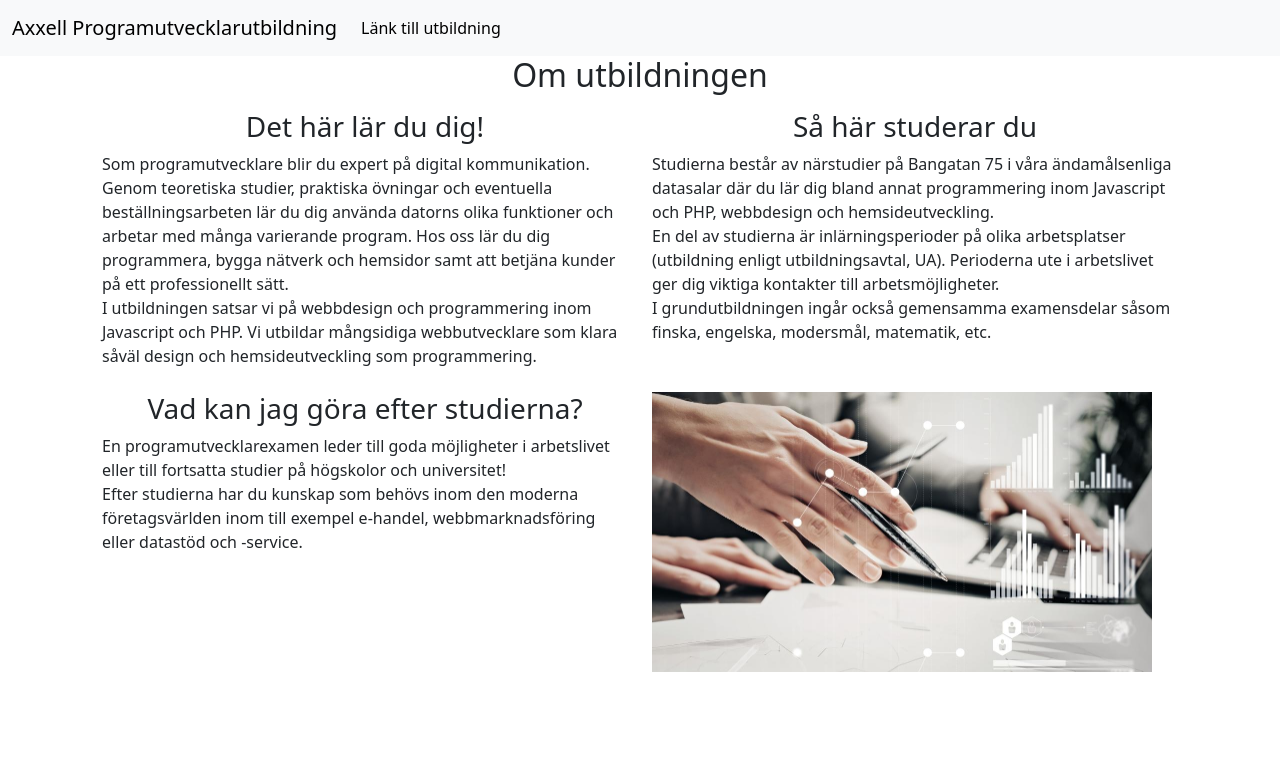
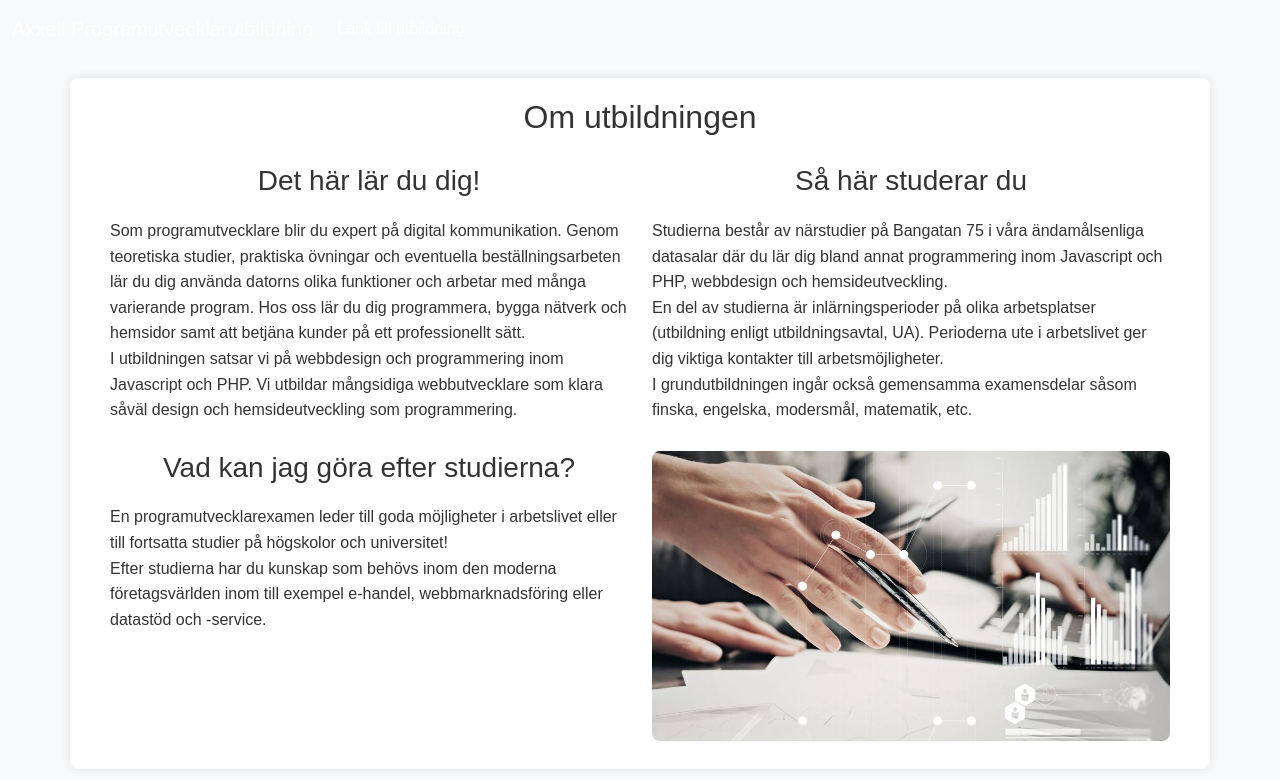
Before and after one commit to Robin1289/axxellprogutblildning, a plain HTML site: page index.html in a window 1280 px wide. Drawn offline with nearby package versions, Linux system fonts and the light colour scheme.

Commit message:
laga juttuna snyggare

```diff
--- a/index.html
+++ b/index.html
@@ -10,23 +10,6 @@
 <script defer src="script.js"></script>
 </head>
 <body>
-
-
-    <nav class="navbar navbar-expand-lg bg-body-tertiary">
-        <div class="container-fluid">
-          <a class="navbar-brand" href="#">Axxell Programutvecklarutbildning</a>
-          <button class="navbar-toggler" type="button" data-bs-toggle="collapse" data-bs-target="#navbarSupportedContent" aria-controls="navbarSupportedContent" aria-expanded="false" aria-label="Toggle navigation">
-            <span class="navbar-toggler-icon"></span>
-          </button>
-          <div class="collapse navbar-collapse" id="navbarSupportedContent">
-            <ul class="navbar-nav me-auto mb-2 mb-lg-0">
-              <li class="nav-item">
-                <a class="nav-link active" aria-current="page" href="https://www.axxell.fi/sv/programutvecklare">Länk till utbildning</a>
-              </li>
-            </ul>
-          </div>
-        </div>
-      </nav>
 
 
 
@@ -48,26 +31,21 @@
 
 
 
-
-
-
-
-
-
-
-
-
-
-
-
-
-
-
-
-
-
-
-
+    <nav class="navbar navbar-expand-lg bg-body-tertiary">
+        <div class="container-fluid">
+          <a class="navbar-brand" href="#">Axxell Programutvecklarutbildning</a>
+          <button class="navbar-toggler" type="button" data-bs-toggle="collapse" data-bs-target="#navbarSupportedContent" aria-controls="navbarSupportedContent" aria-expanded="false" aria-label="Toggle navigation">
+            <span class="navbar-toggler-icon"></span>
+          </button>
+          <div class="collapse navbar-collapse" id="navbarSupportedContent">
+            <ul class="navbar-nav me-auto mb-2 mb-lg-0">
+              <li class="nav-item">
+                <a class="nav-link active" aria-current="page" href="https://www.axxell.fi/sv/programutvecklare">Länk till utbildning</a>
+              </li>
+            </ul>
+          </div>
+        </div>
+      </nav>
 
 <div class="container">
     <div class="row">
@@ -122,34 +100,5 @@
 
 
 
-
-
-
-
-
-
-
-
-
-
-
-
-
-
-
-
-
-
-
-
-
-
-
-
-
-
-
-
-
 </body>
 </html>
--- a/style.css
+++ b/style.css
@@ -4,11 +4,44 @@
     box-sizing: border-box;
  }
 
+body {
+    font-family: Arial, sans-serif;
+    line-height: 1.6;
+    background-color: #f8f9fa;
+    color: #333;
+}
+
+h2, h3 {
+    margin-bottom: 20px;
+}
+
+p {
+    margin-bottom: 20px;
+}
+
+.navbar {
+    margin-bottom: 20px;
+}
+
+.navbar-brand, .nav-link {
+    color: #fff !important;
+}
+
+.container {
+    padding: 20px;
+    background-color: #fff;
+    border-radius: 8px;
+    box-shadow: 0 0 10px rgba(0, 0, 0, 0.1);
+}
+
  .center {
     text-align: center;
  }
+
  .testimg {
-    max-width: 500px;
+    max-width: 100%;
+    height: auto;
+    border-radius: 8px;
  }
 
 @media (max-width: 767.98px) {
```
